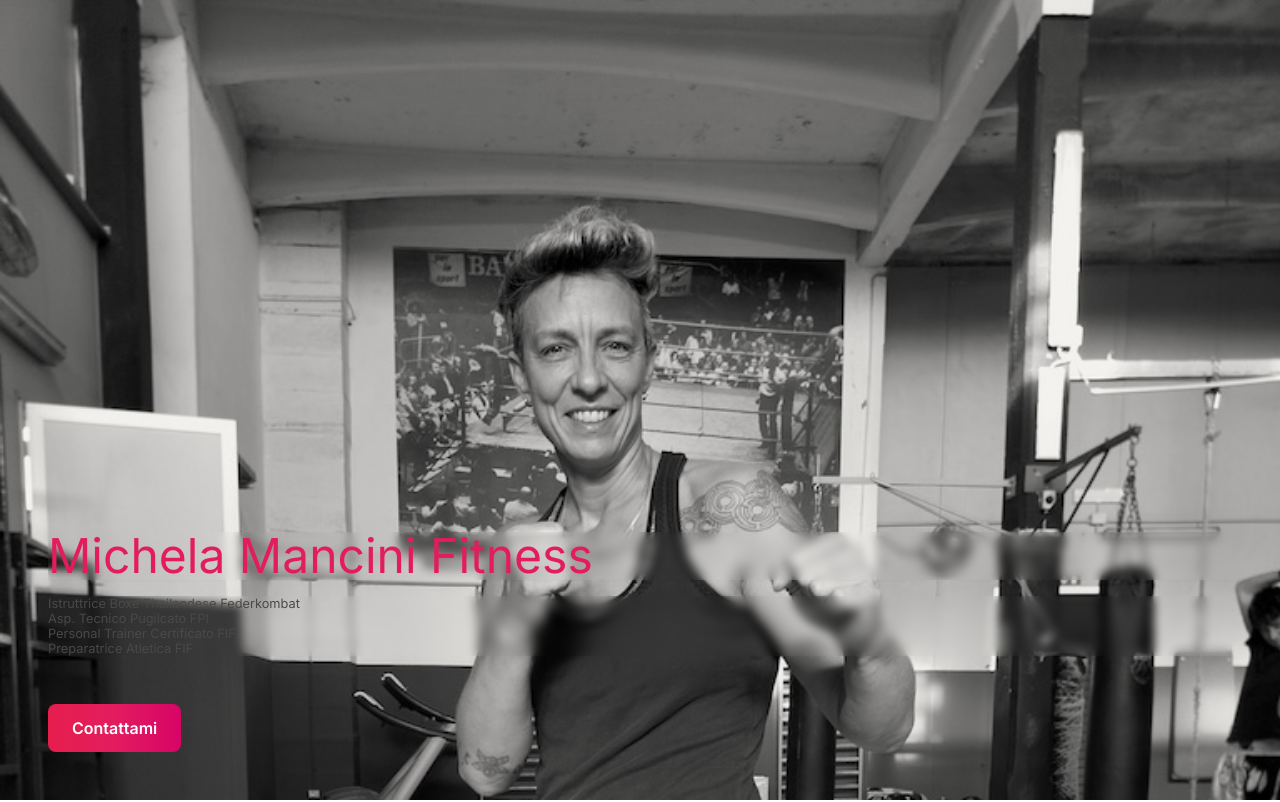
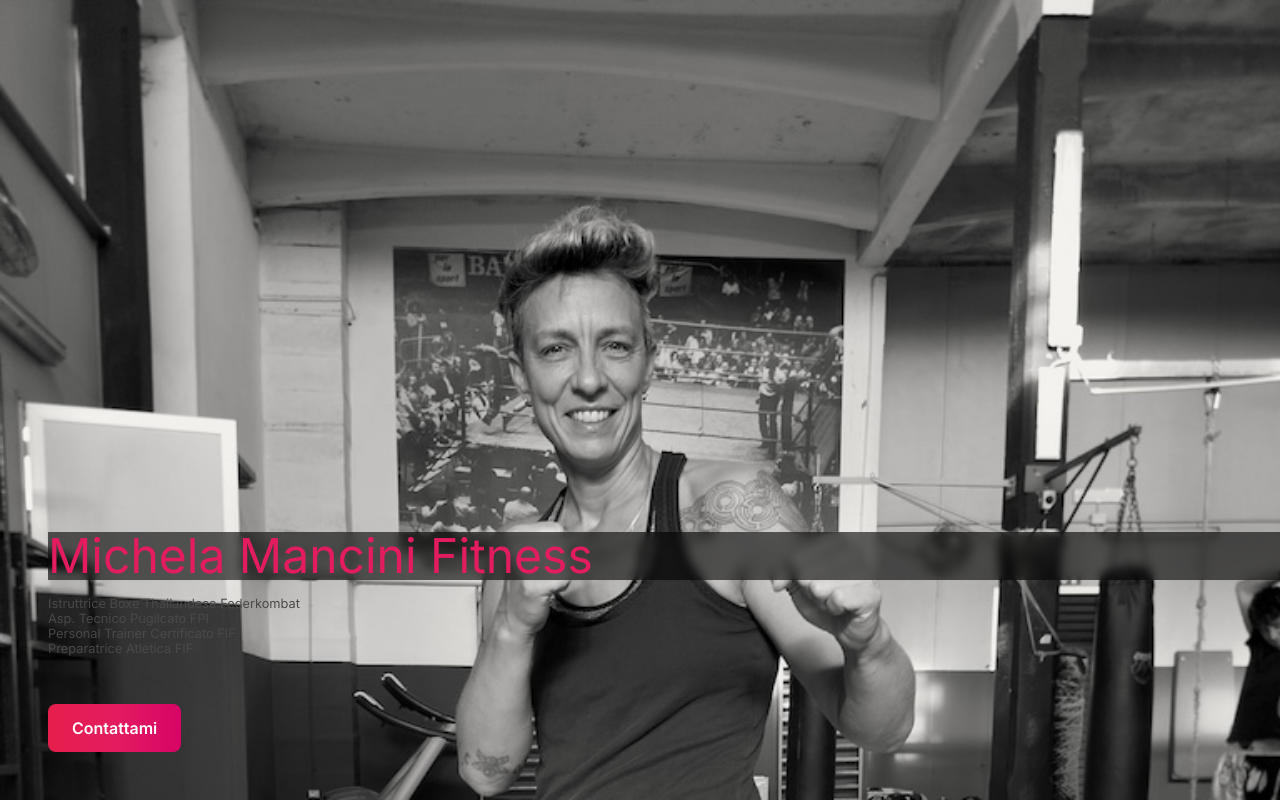
Before and after one commit to anadamastor/mic-fit, a Next.js app: page / in a window 1280 px wide. Shown: the top 802 px of the page. Built offline with nearby package versions, Linux system fonts and the light colour scheme.

Commit message:
name diference

```diff
--- a/src/app/page.module.css
+++ b/src/app/page.module.css
@@ -10,8 +10,9 @@
 }
 
 .name {
-  /* background-color: rgba(0, 0, 0, 0.61); */
+  background-color: #00000099;
   backdrop-filter: blur(5px);
+  width: 120%;
 }
 .name p {
   font-size: 3rem;
@@ -23,7 +24,6 @@
 .details {
   margin-bottom: 3rem;
   margin-top: 1rem;
-  backdrop-filter: blur(5px);
 }
 
 .details p {
```
